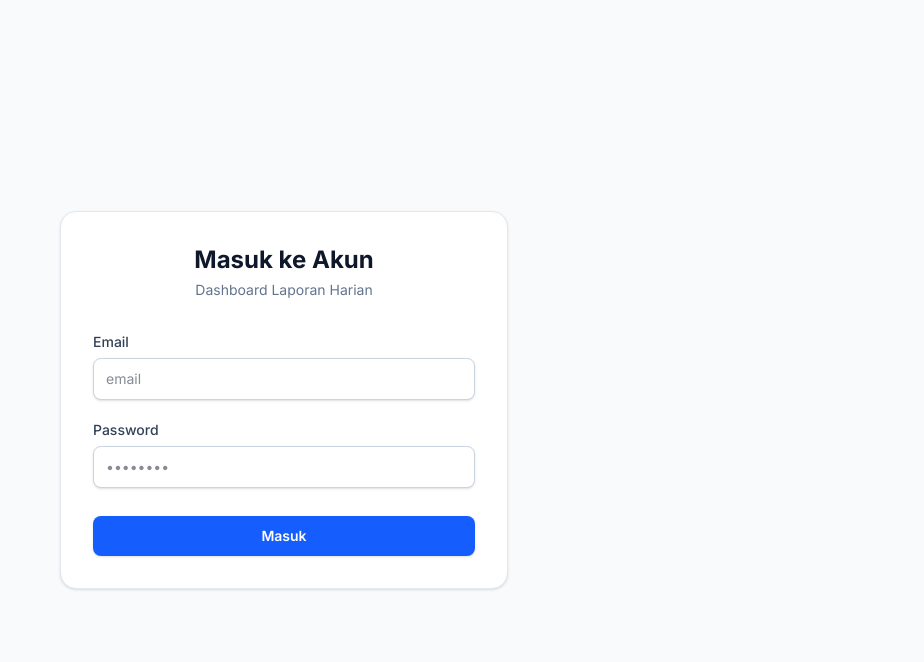
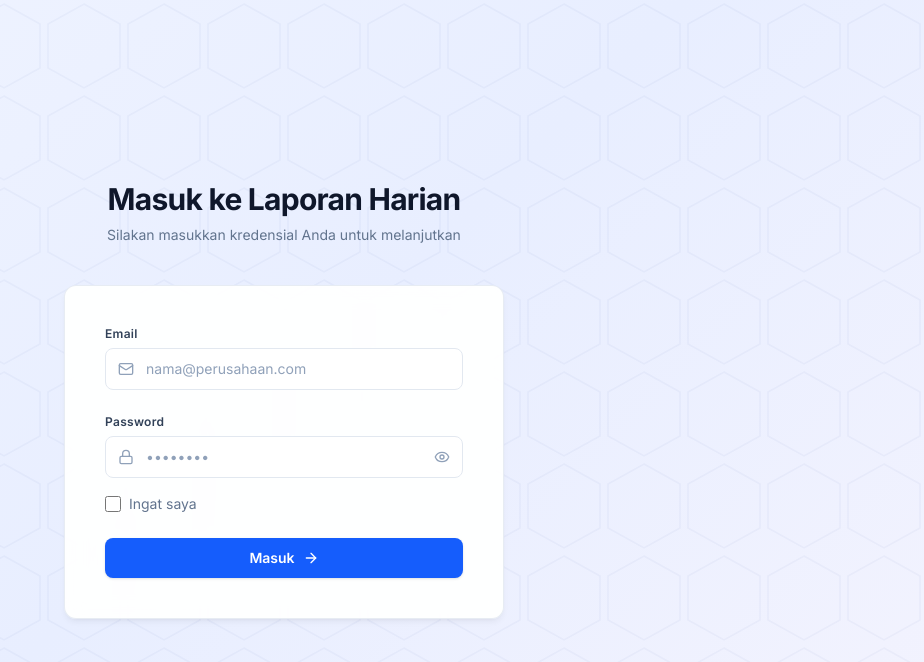
Before and after one commit to andikatampubolon10/daily-report, a Next.js app: page /login in a window 1280 px wide. Shown: the top 662 px of the page, without its empty margins (356-1280 px from the left). Built offline with nearby package versions, Linux system fonts and the light colour scheme; no server answers.

Commit message:
perbaikan tampilan

```diff
--- a/src/app/login/page.tsx
+++ b/src/app/login/page.tsx
@@ -2,17 +2,15 @@
 
 import { useState } from "react";
 import { useRouter } from "next/navigation";
-import { Loader2, AlertCircle, FileText } from "lucide-react";
-import { cn } from "@/lib/utils";
+import { Loader2, AlertCircle, Mail, Lock, Eye, EyeOff, ArrowRight, FileText } from "lucide-react";
 
 export default function LoginPage() {
   const router = useRouter();
   const [loading, setLoading] = useState(false);
   const [error, setError] = useState<string | null>(null);
-  const [formData, setFormData] = useState({
-    email: "",
-    password: "",
-  });
+  const [showPassword, setShowPassword] = useState(false);
+  const [rememberMe, setRememberMe] = useState(false);
+  const [formData, setFormData] = useState({ email: "", password: "" });
 
   const handleSubmit = async (e: React.FormEvent) => {
     e.preventDefault();
@@ -34,90 +32,166 @@ export default function LoginPage() {
         return;
       }
 
-      // Redirect based on role or to dashboard
       router.push("/dashboard");
-      router.refresh(); // Refresh to update layout headers/cookies
-    } catch (err) {
+      router.refresh();
+    } catch {
       setError("Terjadi kesalahan jaringan.");
       setLoading(false);
     }
   };
 
   return (
-    <div className="min-h-screen flex items-center justify-center bg-slate-50 p-4">
-      <div className="w-full max-w-md bg-white rounded-2xl shadow-sm border border-slate-200 p-8">
-        <div className="flex flex-col items-center mb-8">
+    <div
+      className="min-h-screen flex items-center justify-center p-4 md:p-6 font-sans antialiased"
+      style={{ background: "linear-gradient(135deg, #f0f4ff 0%, #e8eeff 50%, #f3f3fe 100%)" }}
+    >
+      {/* Background pattern */}
+      <div className="fixed inset-0 pointer-events-none overflow-hidden" aria-hidden="true">
+        <svg
+          className="absolute inset-0 w-full h-full opacity-[0.035]"
+          xmlns="http://www.w3.org/2000/svg"
+        >
+          <defs>
+            <pattern id="hexagons" x="0" y="0" width="80" height="92" patternUnits="userSpaceOnUse">
+              <polygon
+                points="40,4 76,24 76,68 40,88 4,68 4,24"
+                fill="none"
+                stroke="#1e3a8a"
+                strokeWidth="1.5"
+              />
+            </pattern>
+          </defs>
+          <rect width="100%" height="100%" fill="url(#hexagons)" />
+        </svg>
+      </div>
 
-          <h1 className="text-2xl font-bold text-slate-900">Masuk ke Akun</h1>
-          <p className="text-sm text-slate-500 mt-1 text-center">
-            Dashboard Laporan Harian
+      {/* Main container */}
+      <main className="w-full max-w-[440px] mx-auto relative z-10">
+        {/* Header area */}
+        <div className="flex flex-col items-center justify-center mb-10">
+          <h1 className="text-3xl font-bold text-slate-900 text-center tracking-tight">
+            Masuk ke Laporan Harian
+          </h1>
+          <p className="text-sm text-slate-500 mt-2 text-center">
+            Silakan masukkan kredensial Anda untuk melanjutkan
           </p>
         </div>
 
+        {/* Glass card */}
+        <div
+          className="w-full rounded-xl p-10"
+          style={{
+            background: "rgba(255, 255, 255, 0.95)",
+            backdropFilter: "blur(10px)",
+            WebkitBackdropFilter: "blur(10px)",
+            border: "1px solid rgba(226, 232, 240, 0.8)",
+            boxShadow: "0 4px 6px -1px rgb(0 0 0 / 0.05), 0 2px 4px -2px rgb(0 0 0 / 0.05)",
+          }}
+        >
+          {/* Error */}
           {error && (
-          <div className="mb-6 flex items-start gap-2.5 bg-red-50 border border-red-200 text-red-700 rounded-lg px-4 py-3 text-sm">
+            <div
+              role="alert"
+              className="mb-6 flex items-start gap-2.5 bg-red-50 border border-red-200 text-red-700 rounded-lg px-4 py-3 text-sm"
+            >
               <AlertCircle className="w-4 h-4 mt-0.5 shrink-0" />
               <span>{error}</span>
             </div>
           )}
 
-        <form onSubmit={handleSubmit} className="space-y-5">
-          <div>
-            <label
-              htmlFor="email"
-              className="block text-sm font-medium text-slate-700 mb-1.5"
-            >
+          <form onSubmit={handleSubmit} className="flex flex-col gap-6">
+            {/* Email */}
+            <div className="flex flex-col gap-1.5">
+              <label htmlFor="email" className="text-xs font-semibold text-slate-700 tracking-wide">
                 Email
               </label>
+              <div
+                className="relative flex items-center rounded-lg bg-white border border-slate-200 transition-all duration-200 focus-within:border-blue-500 focus-within:ring-2 focus-within:ring-blue-500/20"
+              >
+                <Mail className="w-4 h-4 text-slate-400 absolute left-3 pointer-events-none shrink-0" />
                 <input
                   id="email"
                   type="email"
                   required
                   value={formData.email}
-              onChange={(e) =>
-                setFormData({ ...formData, email: e.target.value })
-              }
-              placeholder="email"
-              className="w-full px-3 py-2.5 text-sm border border-slate-300 rounded-lg bg-white shadow-sm focus:outline-none focus:ring-2 focus:ring-blue-500 focus:border-transparent transition-colors hover:border-slate-400"
+                  onChange={(e) => setFormData({ ...formData, email: e.target.value })}
+                  placeholder="nama@perusahaan.com"
+                  className="w-full bg-transparent border-none text-sm text-slate-800 placeholder:text-slate-400 py-2.5 pr-4 pl-10 focus:outline-none focus:ring-0"
                 />
               </div>
+            </div>
 
-          <div>
-            <label
-              htmlFor="password"
-              className="block text-sm font-medium text-slate-700 mb-1.5"
-            >
+            {/* Password */}
+            <div className="flex flex-col gap-1.5">
+              <div className="flex items-center justify-between">
+                <label htmlFor="password" className="text-xs font-semibold text-slate-700 tracking-wide">
                   Password
                 </label>
+              </div>
+              <div
+                className="relative flex items-center rounded-lg bg-white border border-slate-200 transition-all duration-200 focus-within:border-blue-500 focus-within:ring-2 focus-within:ring-blue-500/20"
+              >
+                <Lock className="w-4 h-4 text-slate-400 absolute left-3 pointer-events-none shrink-0" />
                 <input
                   id="password"
-              type="password"
+                  type={showPassword ? "text" : "password"}
                   required
                   value={formData.password}
-              onChange={(e) =>
-                setFormData({ ...formData, password: e.target.value })
-              }
+                  onChange={(e) => setFormData({ ...formData, password: e.target.value })}
                   placeholder="••••••••"
-              className="w-full px-3 py-2.5 text-sm border border-slate-300 rounded-lg bg-white shadow-sm focus:outline-none focus:ring-2 focus:ring-blue-500 focus:border-transparent transition-colors hover:border-slate-400"
+                  className="w-full bg-transparent border-none text-sm text-slate-800 placeholder:text-slate-400 py-2.5 pl-10 pr-10 focus:outline-none focus:ring-0"
                 />
+                <button
+                  type="button"
+                  onClick={() => setShowPassword(!showPassword)}
+                  aria-label="Toggle password visibility"
+                  className="absolute right-3 text-slate-400 hover:text-slate-600 transition-colors"
+                >
+                  {showPassword ? <EyeOff className="w-4 h-4" /> : <Eye className="w-4 h-4" />}
+                </button>
+              </div>
             </div>
 
+            {/* Remember me */}
+            <div className="flex items-center gap-2 -mt-2">
+              <input
+                id="remember"
+                type="checkbox"
+                checked={rememberMe}
+                onChange={(e) => setRememberMe(e.target.checked)}
+                className="w-4 h-4 rounded border-slate-300 text-blue-600 focus:ring-blue-500 focus:ring-opacity-20 cursor-pointer"
+              />
+              <label
+                htmlFor="remember"
+                className="text-sm text-slate-500 cursor-pointer select-none"
+              >
+                Ingat saya
+              </label>
+            </div>
+
+            {/* Submit */}
             <button
               type="submit"
               disabled={loading}
-            className={cn(
-              "w-full inline-flex items-center justify-center gap-2 px-6 py-2.5 text-sm font-semibold text-white rounded-lg transition-all mt-2",
-              "bg-blue-600 hover:bg-blue-700 active:scale-95 shadow-sm",
-              "disabled:opacity-60 disabled:cursor-not-allowed disabled:active:scale-100"
+              className="w-full flex items-center justify-center gap-2 bg-blue-600 hover:bg-blue-700 active:scale-[0.98] text-white text-sm font-semibold py-2.5 px-4 rounded-lg transition-all duration-200 shadow-sm disabled:opacity-60 disabled:cursor-not-allowed disabled:active:scale-100"
+            >
+              {loading ? (
+                <>
+                  <Loader2 className="w-4 h-4 animate-spin" />
+                  Memproses...
+                </>
+              ) : (
+                <>
+                  Masuk
+                  <ArrowRight className="w-4 h-4" />
+                </>
               )}
-          >
-            {loading && <Loader2 className="w-4 h-4 animate-spin" />}
-            {loading ? "Memproses..." : "Masuk"}
             </button>
           </form>
+        </div>
 
-
-      </div>
+        {/* Footer */}
+      </main>
     </div>
   );
 }
```
Also changed, not shown: src/app/laporan/page.tsx (+63 -9 lines), src/app/monitoring/page.tsx (+66 -9 lines). Lines whose indentation alone changed are shown as unchanged.
